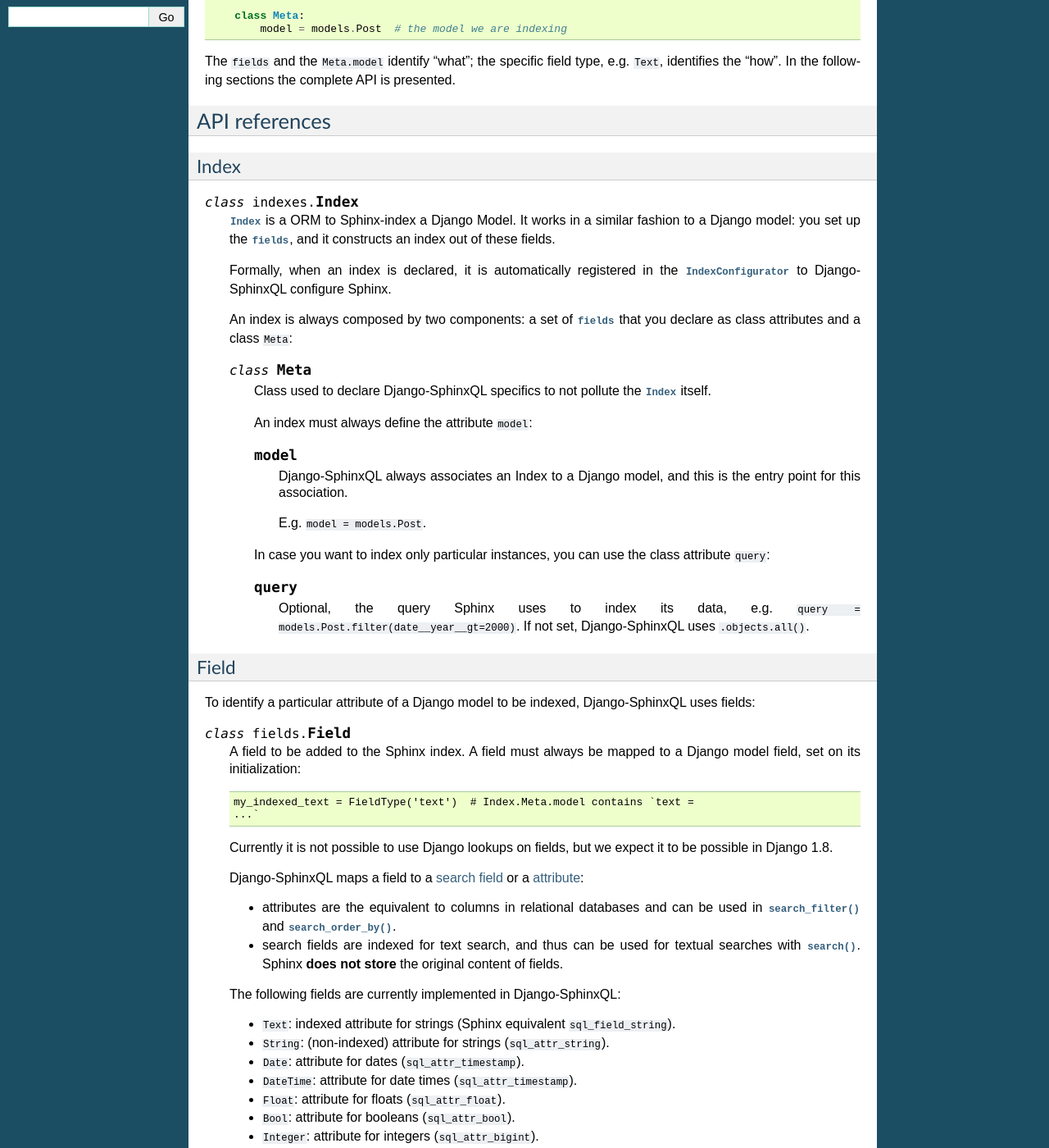
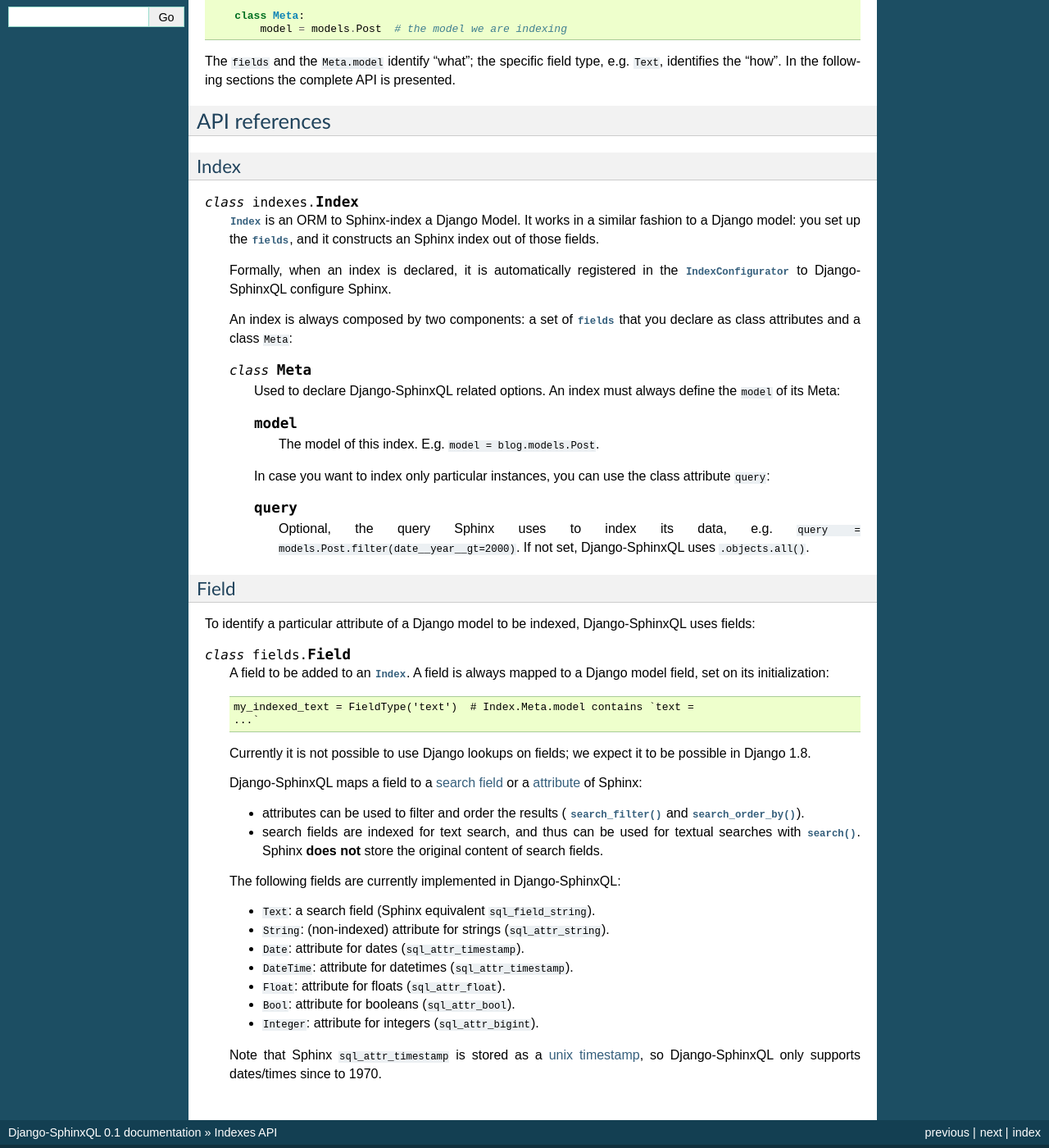
Before and after one commit to jorgecarleitao/django-sphinxql, a Sphinx documentation site: the page built from docs/indexes.rst, in a window 1280 px wide and 1400 px high, scrolled down 436 px. Shown: the whole window at 82% size. Built offline with Sphinx 7.4.7, drawn with Linux system fonts in a browser that asks for light colours.

Commit message:
Made minor fixes to documentation.

```diff
--- a/docs/indexes.rst
+++ b/docs/indexes.rst
@@ -39,9 +39,9 @@
 
 .. class:: indexes.Index
 
-    :class:`~indexes.Index` is a ORM to Sphinx-index a Django Model. It works in
+    :class:`~indexes.Index` is an ORM to Sphinx-index a Django Model. It works in
     a similar fashion to a Django model: you set up the :class:`fields
-    <fields.Field>`, and it constructs an index out of these fields.
+    <fields.Field>`, and it constructs an Sphinx index out of those fields.
 
     Formally, when an index is declared, it is automatically registered in the
     :class:`~sphinxql.configuration.configurators.IndexConfigurator` to
@@ -52,17 +52,12 @@
 
     .. class:: Meta
 
-        Class used to declare Django-SphinxQL specifics to not pollute the
-        :class:`~indexes.Index` itself.
-
-        An index must always define the attribute ``model``:
+        Used to declare Django-SphinxQL related options.
+        An index must always define the ``model`` of its Meta:
 
         .. attribute:: model
 
-            Django-SphinxQL always associates an Index to a Django model, and this
-            is the entry point for this association.
-
-            E.g. ``model = models.Post``.
+            The model of this index. E.g. ``model = blog.models.Post``.
 
         In case you want to index only particular instances, you can use the
         class attribute ``query``:
@@ -84,36 +79,36 @@
 
 .. class:: fields.Field
 
-    A field to be added to the Sphinx index. A field must always be mapped to
-    a Django model field, set on its initialization::
+    A field to be added to an :class:`~indexes.Index`. A field is always mapped
+    to a Django model field, set on its initialization::
 
         my_indexed_text = FieldType('text')  # Index.Meta.model contains `text =
         ...`
 
-    Currently it is not possible to use Django lookups on fields, but we expect
+    Currently it is not possible to use Django lookups on fields; we expect
     it to be possible in Django 1.8.
 
-    Django-SphinxQL maps a field to a `search field`_ or a `attribute`_:
+    Django-SphinxQL maps a field to a `search field`_ or a `attribute`_ of Sphinx:
 
-    * attributes are the equivalent to columns in relational databases and can
-      be used in :meth:`~sphinxql.query.SearchQuerySet.search_filter` and
-      :meth:`~sphinxql.query.SearchQuerySet.search_order_by`.
+    * attributes can be used to filter and order the results (
+      :meth:`~sphinxql.query.SearchQuerySet.search_filter` and
+      :meth:`~sphinxql.query.SearchQuerySet.search_order_by`).
 
     * search fields are indexed for text search, and thus can be used for textual
       searches with :meth:`~sphinxql.query.SearchQuerySet.search`. Sphinx **does**
-      **not store** the original content of fields.
+      **not** store the original content of search fields.
 
     The following fields are currently implemented in Django-SphinxQL:
 
-    * ``Text``: indexed attribute for strings (Sphinx equivalent ``sql_field_string``).
+    * ``Text``: a search field (Sphinx equivalent ``sql_field_string``).
     * ``String``: (non-indexed) attribute for strings (``sql_attr_string``).
     * ``Date``: attribute for dates (``sql_attr_timestamp``).
-    * ``DateTime``: attribute for date times (``sql_attr_timestamp``).
+    * ``DateTime``: attribute for datetimes (``sql_attr_timestamp``).
     * ``Float``: attribute for floats (``sql_attr_float``).
     * ``Bool``: attribute for booleans (``sql_attr_bool``).
     * ``Integer``: attribute for integers (``sql_attr_bigint``).
 
     .. _unix timestamp: https://en.wikipedia.org/wiki/Unix_time
 
-    Not that Sphinx ``sql_attr_timestamp`` is stored as a `unix timestamp`_,
+    Note that Sphinx ``sql_attr_timestamp`` is stored as a `unix timestamp`_,
     so Django-SphinxQL only supports dates/times since to 1970.
```
